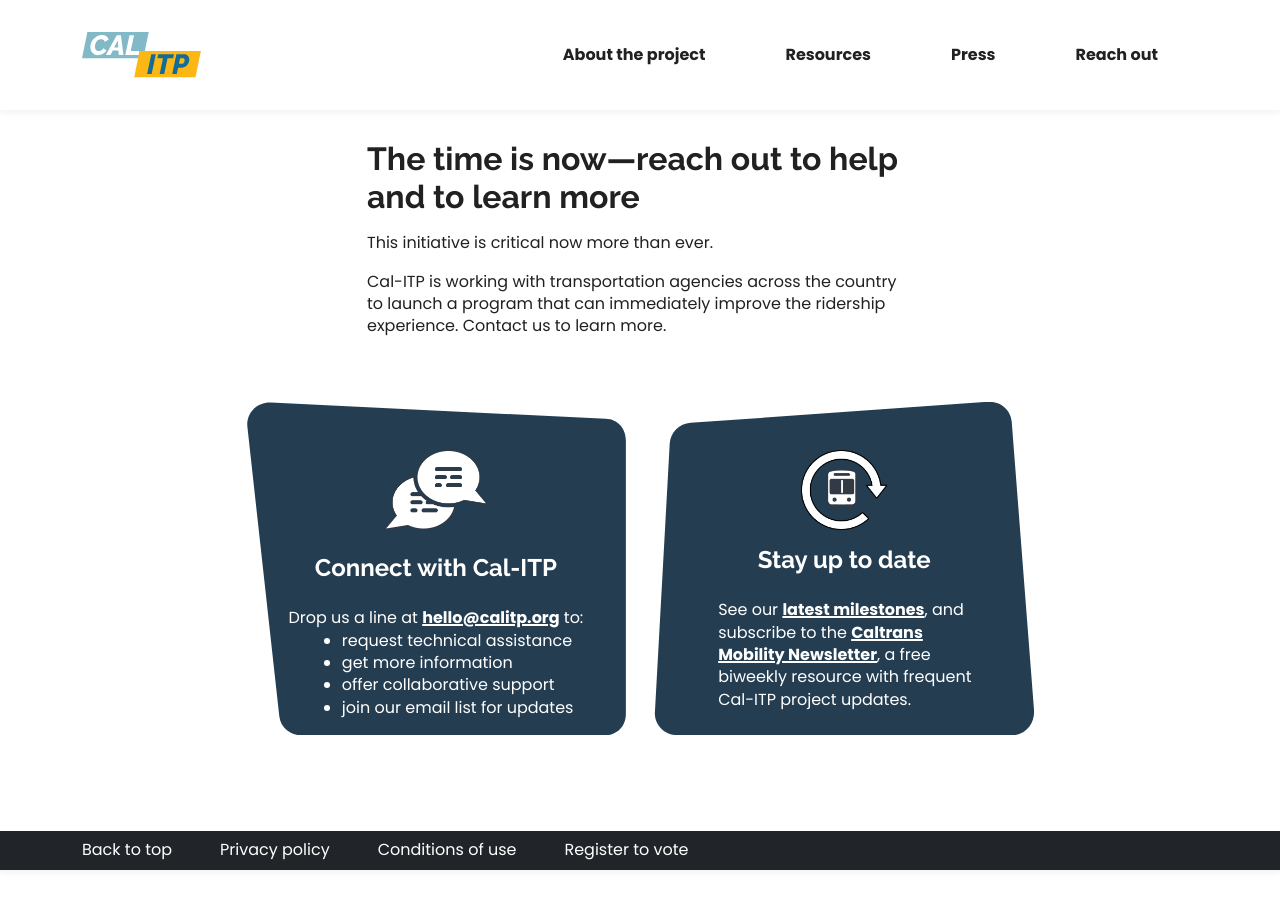
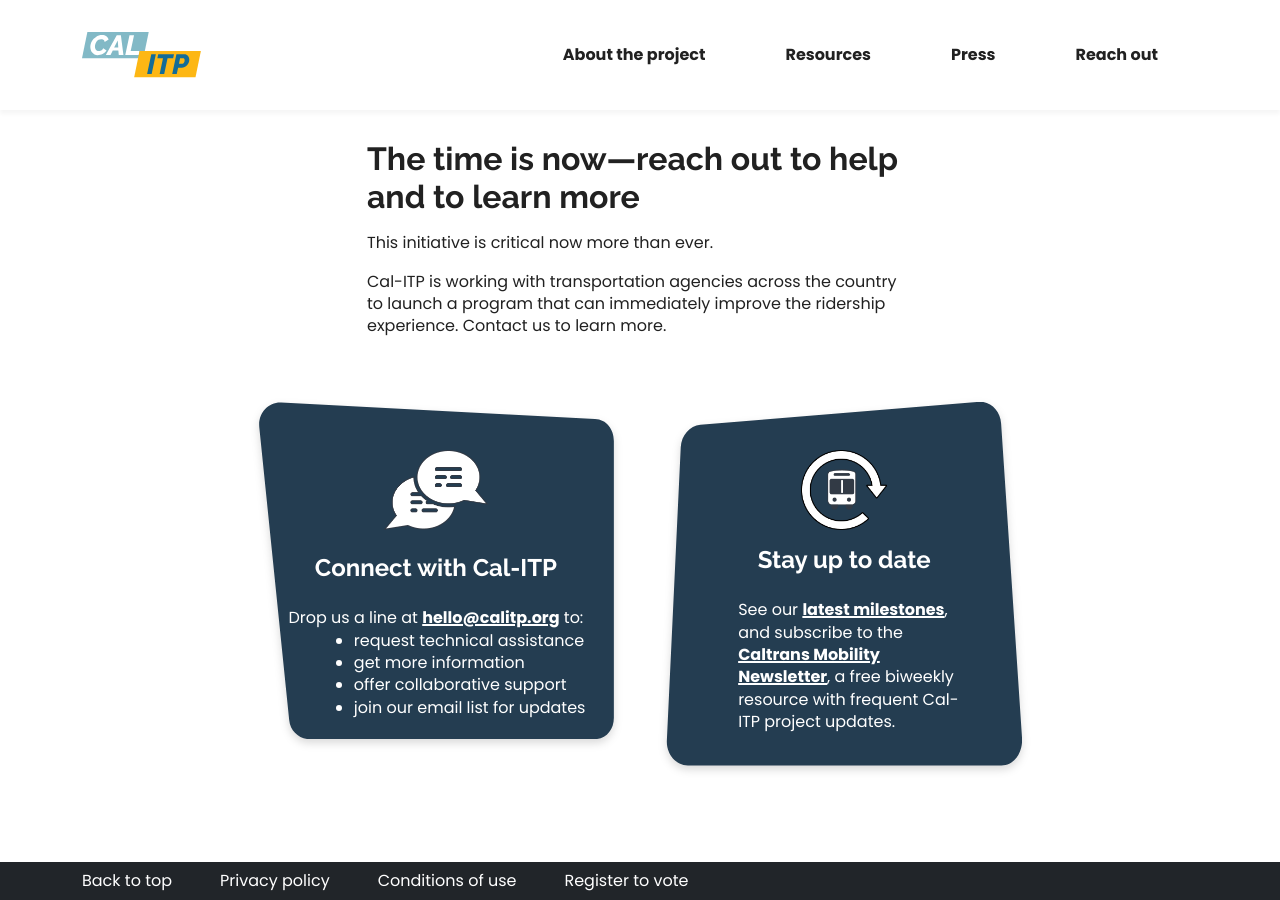
Before and after one commit to cal-itp/calitp.org, a Jekyll site: the page built from src/index.html, in a window 1280 px wide and 900 px high, scrolled down 3315 px. Built offline with Jekyll 4.4.1, drawn with Linux system fonts in a browser that asks for light colours; before the commit the page ends 4185 px from its top, so only the background shows below that.

Commit message:
fix(home): bottom 2 rhombus alignment fix

```diff
--- a/src/index.html
+++ b/src/index.html
@@ -150,7 +150,8 @@
 </svg>
 
 <section class="row justify-content-md-center mt-5 mb-5 pb-5 ">
-  <div class="background-slate-5 pt-3 pt-md-5 px-3 col-md-4 col-12 text-center clipped-start">
+  <div class="col-12 col-md-4" style="filter: drop-shadow(0px 4px 4px rgba(0, 0, 0, 0.15));">
+    <div class="background-slate-5 pt-3 pt-md-5 px-3 pb-1 text-center clipped-start">
       <picture><img
           src="images/connect.png"
           alt="Two thought bubbles with dashes of various lengths, meant to represent words in a conversation"
@@ -170,16 +171,18 @@
         <li class="text-white text-start">join our email list for updates</li>
       </ul>
     </div>
+  </div>
   <div class="col-md-auto">
     &nbsp;
   </div>
-  <div class="background-slate-5 pt-3 pt-md-5 px-md-5 px-3 col-md-4 col-12 text-center clipped-end">
+  <div class="col-12 col-md-4" style="filter: drop-shadow(0px 4px 4px rgba(0, 0, 0, 0.15));">
+    <div class="background-slate-5 pt-3 pt-md-5 px-md-5 px-3 pt-2 pb-3 text-center clipped-end">
       <picture><img
           src="images/stay-up-to-date.png"
           alt="A bus nearly surrounded by a semicircular arrow, meant to indicate that transit content is being refreshed"
           width="86" /></picture>
       <h3 class="text-white d-block mt-3 mb-4">Stay up to date</h3>
-    <p class="text-white text-start ps-lg-3">
+      <p class="text-white text-start ps-lg-4">
         See our
         <a
           class="text-white fw-bolder"
@@ -193,4 +196,5 @@
           target="_blank">Caltrans Mobility Newsletter</a>, a free biweekly resource with frequent Cal-ITP project updates.
       </p>
     </div>
+  </div>
 </section>
```
Lines whose indentation alone changed are shown as unchanged.
